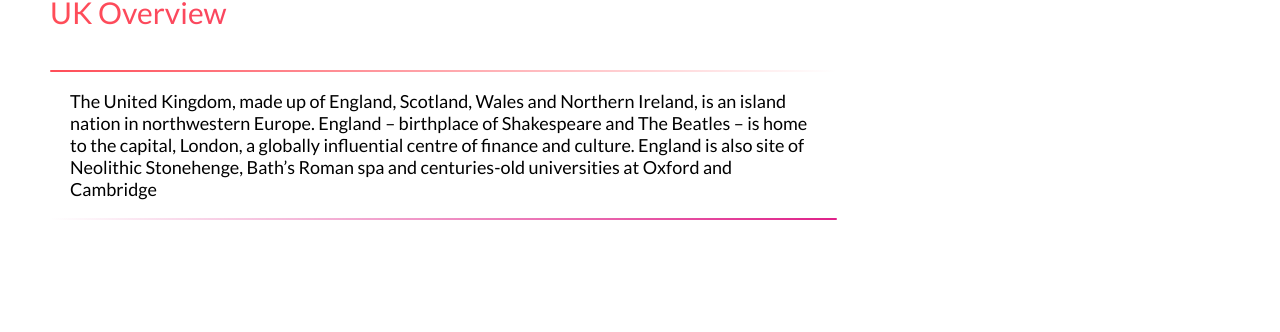
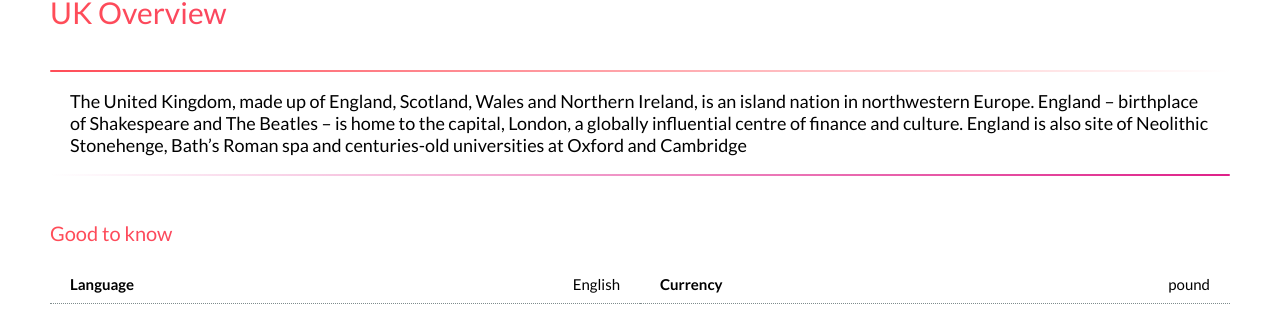
Before and after one commit to jankkosinski/trip-with-me, a React (Create React App) app: page /details/1 in a window 1280 px wide. Shown: the part 906-1238 px from the top of the page. Built offline with nearby package versions, Linux system fonts and the light colour scheme.

Commit message:
✨ add details basics boxes

```diff
--- /dev/null
+++ b/src/components/DetailsBasicsBox.js
@@ -0,0 +1,12 @@
+import React from 'react';
+
+export default function DetailsBasicsBox({ title, body }) {
+  return (
+    <div className='col-6'>
+      <div className='details__basics'>
+        <div className='details__basics__title'>{title}</div>
+        <div className='details__basics__body'>{body}</div>
+      </div>
+    </div>
+  );
+}
--- a/src/layout/DetailsOverview.js
+++ b/src/layout/DetailsOverview.js
@@ -1,16 +1,32 @@
 import React from 'react';
+import DetailsBasicsBox from '../components/DetailsBasicsBox';
 
 export default function DetailsOverview({ destination }) {
-  const { name, details } = destination;
+  const _title = 'Overview';
+  const _basics_title = 'Good to know';
+  const _basics_language = 'Language';
+  const _basics_currency = 'Currency';
+  const { name, details, language, currency } = destination;
   console.log(destination);
   return (
     <div className='details'>
       <div className='container'>
-        <div className='details__header'>{`${name} Overview`}</div>
+        <div className='details__header'>{`${name} ${_title}`}</div>
         <div className='row'>
-          <div className='col-8'>
+          <div className='col-12'>
             <div className='details__description'>{details}</div>
           </div>
+        </div>
+        <div className='details__subheader'>{_basics_title}</div>
+        <div className='row'>
+          <DetailsBasicsBox
+            title={_basics_language}
+            body={language}
+          ></DetailsBasicsBox>
+          <DetailsBasicsBox
+            title={_basics_currency}
+            body={currency}
+          ></DetailsBasicsBox>
         </div>
       </div>
     </div>
--- a/src/scss/sections/_details.scss
+++ b/src/scss/sections/_details.scss
@@ -15,6 +15,7 @@
   }
   &__description {
     position: relative;
+    margin-bottom: 4rem;
     font-size: 1.8rem;
     padding: 2rem;
     &:before {
@@ -48,4 +49,29 @@
       content: '';
     }
   }
+  &__subheader {
+    margin-bottom: 2rem;
+    font-size: 2rem;
+    font-weight: 400;
+    background: linear-gradient(
+      to right,
+      utilities.$primary,
+      utilities.$secondary
+    );
+    background-clip: text;
+    color: transparent;
+  }
+  &__basics {
+    @include utilities.align(flex, space-between, center, null);
+    padding: 1rem 2rem;
+    font-size: 1.5rem;
+    border-bottom: 1px dotted utilities.$grey;
+    &__title {
+      font-weight: 700;
+      text-align: start;
+    }
+    &__body {
+      text-align: end;
+    }
+  }
 }
```
